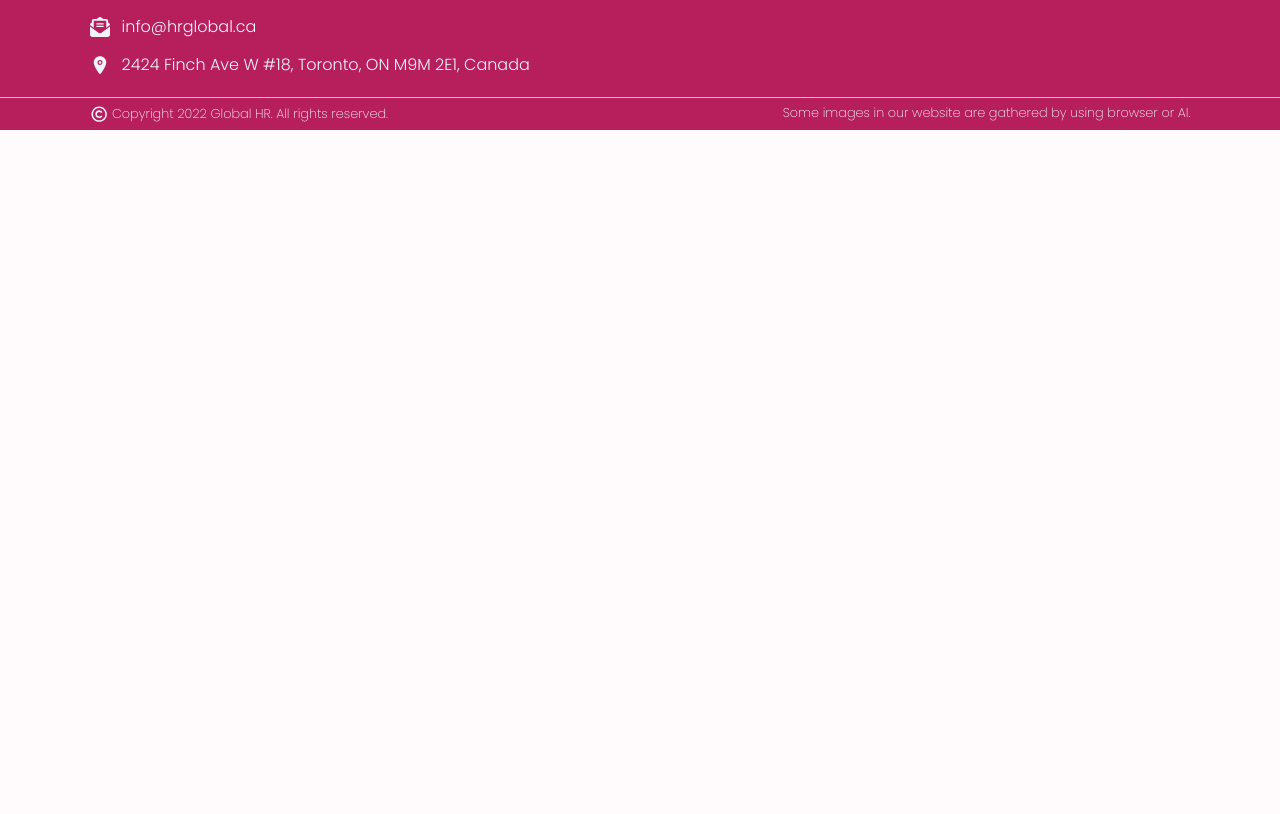
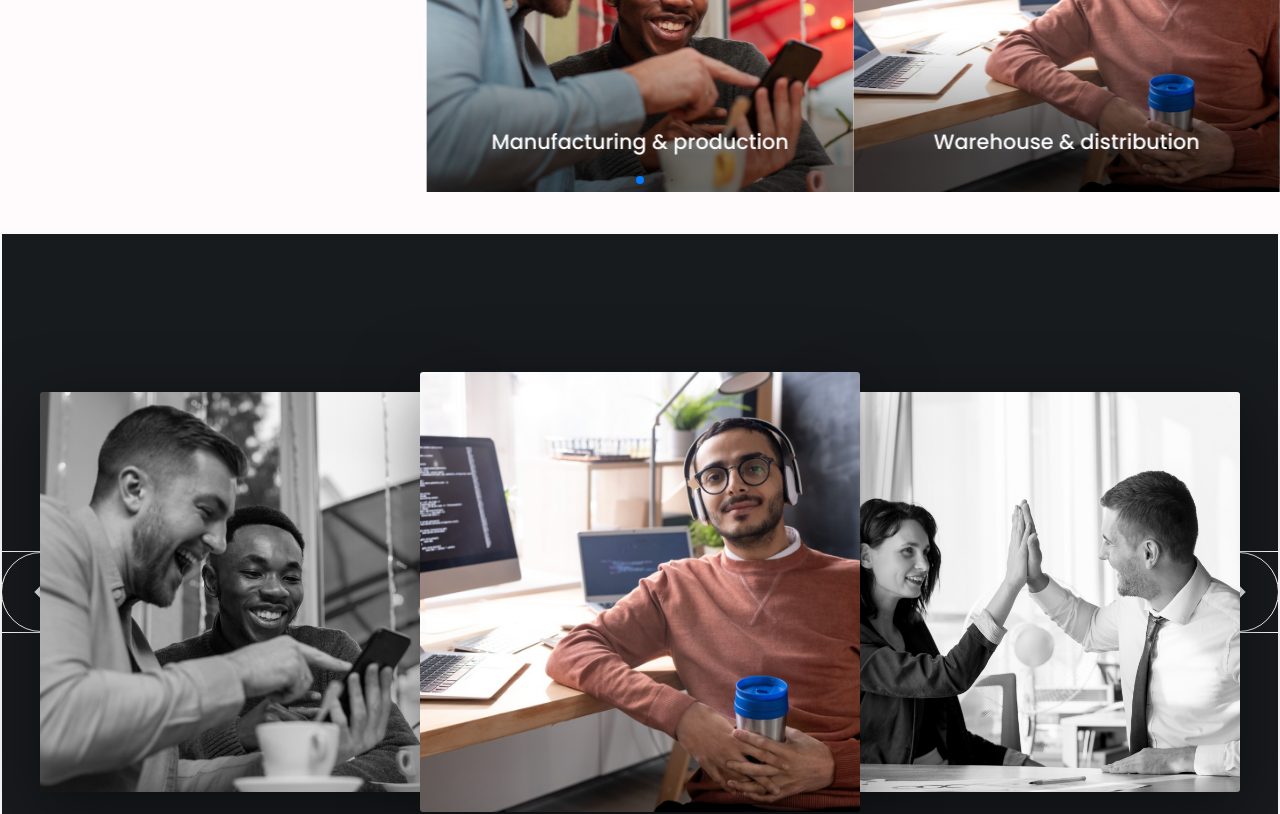
Before and after one commit to AnserShafiq/GlobalHR, a React (Create React App) app: page /for-employers in a window 1280 px wide. Shown: the part 1560-2374 px from the top of the page. Before the commit the page ends 1690 px from the top, so only its background shows below. Built offline with nearby package versions, Linux system fonts and the light colour scheme; the HTML template or start-up script is replaced by a standard one.

Commit message:
Creation of slider under process

```diff
--- a/package.json
+++ b/package.json
@@ -11,6 +11,7 @@
     "react-icons": "^5.3.0",
     "react-router-dom": "^6.26.2",
     "react-scripts": "5.0.1",
+    "swiper": "^11.1.14",
     "web-vitals": "^2.1.4"
   },
   "scripts": {
--- a/src/Components/IndustriesSlide.jsx
+++ b/src/Components/IndustriesSlide.jsx
@@ -1,9 +1,115 @@
-import React from 'react'
+import React, { useEffect, useRef } from 'react'
+import { Autoplay, EffectCoverflow, Pagination } from 'swiper/modules'
+import { Swiper, SwiperSlide } from 'swiper/react'
+import 'swiper/css'
+import 'swiper/css/autoplay'
+import 'swiper/css/pagination'
+import 'swiper/css/effect-flip'
+
+
+
+const SlidesData = [
+  {
+    img: require('../Images/Home/h1.jpg'),
+    name: 'Manufacturing & production'
+  },{
+    img: require('../Images/Home/h2.jpg'),
+    name: 'Warehouse & distribution'
+  },{
+    img: require('../Images/Home/h3.jpg'),
+    name: 'Transportation & logistics'
+  },{
+    img: require('../Images/Home/h4.jpg'),
+    name: 'Administrative & Clerical'
+  },{
+    img: require('../Images/Home/h5.jpg'),
+    name: 'Healthcare & Medical'
+  },{
+    img: require('../Images/Home/h6.jpg'),
+    name: 'Finance & Accounting'
+  },{
+    img: require('../Images/Home/h6.jpg'),
+    name: 'Call center & customer service'
+  },{
+    img: require('../Images/Home/h6.jpg'),
+    name: 'Hospitality & Tourism'
+  },{
+    img: require('../Images/Home/h6.jpg'),
+    name: 'Retail & Sales'
+  },{
+    img: require('../Images/Home/h6.jpg'),
+    name: 'Engineering & Technical'
+  },{
+    img: require('../Images/Home/h6.jpg'),
+    name: 'Information Technology'
+  },{
+    img: require('../Images/Home/h6.jpg'),
+    name: 'HR & Recruitment '
+  },
+]
+
 
 const IndustriesSlide = () => {
-  return(
-    <div>
-        Slider
+
+  const swiperRef =  useRef(null);
+
+  useEffect(() => {
+    const handleMouseEnter = () => {
+      if(swiperRef.current && swiperRef.current.autoplay){
+        swiperRef.current.autoplay.stop();
+      }
+    }
+
+    const handleMouseLeave = () => {
+      if(swiperRef.current && swiperRef.current.autoplay){
+        swiperRef.current.autoplay.start();
+      }
+    }
+
+    const swiperContainer = swiperRef.current && swiperRef.current.el;
+    if(swiperContainer){
+      swiperContainer.addEventListener('mouseenter', handleMouseEnter);
+      swiperContainer.addEventListener('mouseleave', handleMouseLeave);
+      return () => {
+        swiperContainer.removeEventListener('mouseenter', handleMouseEnter);
+        swiperContainer.removeEventListener('mouseleave', handleMouseLeave);
+      }
+    }
+
+  },[])
+
+  return (
+    <div className='flex justify-center py-10'>
+      <Swiper
+      effect={'coverflow'}
+      grabCursor={true}
+      centeredSlides={true}
+      slidesPerView={'3'}
+      autoplay={{delay:4000, disableOnIteration: true}}
+      coverflowEffect={{
+        rotate: 50,
+        stretch: 0,
+        depth: 100,
+        modifier: 1,
+        slideShadows: true,
+      }}
+      pagination={ { dynamicBullets: true, clickable:true}}
+      modules={[Autoplay, EffectCoverflow, Pagination]}
+      className='px-10'
+      loop={true}
+
+      >
+        {SlidesData.map((Slide, index) =>(
+          <SwiperSlide key={index}>
+            <div className='flex flex-col w-full h-[380px]'>
+              <img className='h-full w-full object-cover ' src={Slide.img} alt={`${Slide.name}`}/>
+              <div className='absolute flex flex-col items-center justify-end pb-[8%] top-0 left-0 h-full w-full content-0 bg-gradient-to-t from-10% from-[#0000007f] to-40% to-transparent '>
+                <h5 className='text-[1.3rem] font-[500] text-slate-50'>{Slide.name}</h5>
+              </div>
+            </div>
+          </SwiperSlide>
+        ) )}
+      </Swiper>
     </div>
   )
 }
--- /dev/null
+++ b/src/Components/Slider.css
@@ -0,0 +1,65 @@
+
+
+.slide{
+    height: 25rem;
+    width: 25rem;
+    border-radius: 3px;
+    overflow: hidden;
+    box-shadow: 0 1rem 4rem rgba(0,0,0,.5);
+    position: relative;
+    z-index: 0;
+    transition: all 0.5s ease-in-out;
+
+}
+.slide img{
+    width: 100%;
+    min-height: 100%;
+    object-fit: cover;
+}
+
+.main-slide{
+    transform: scale(1.1);
+    z-index: 2;
+    cursor: pointer;
+}
+.main-slide:hover{
+    transform: scale(1.2);
+}
+
+.left-slide {
+    transform: left scale(1.0) skewY(-1deg);
+    z-index: 1;
+}
+.right-slide {
+    transform: right scale(1.0) skewY(1deg);
+    z-index: 1;
+}
+.left-slide img, .right-slide img{
+    filter: grayscale(80);
+}
+
+
+.slider-btns{
+    display: flex;
+    position: absolute;
+    justify-content:space-between ;
+    border: 1px solid white;
+    width: 100%;
+}
+.carousel__btn {
+    background-color: transparent;
+    height: 5rem;
+    width: 5rem;
+    border-radius: 50%;
+    border:1px solid currentColor;
+    color: #fff;
+    cursor: pointer;
+}
+.carousel__btn svg {
+    height: 2rem;
+    width: 2rem;
+    margin: auto;
+}
+.carousel__btn:hover {
+    color: #aaa;
+}
--- /dev/null
+++ b/src/Components/Slider.jsx
@@ -0,0 +1,103 @@
+import React, { useState } from 'react'
+import './Slider.css'
+
+const SlidesData = [
+{
+    img: require('../Images/Home/h1.jpg'),
+    name: 'Manufacturing & production'
+},{
+    img: require('../Images/Home/h2.jpg'),
+    name: 'Warehouse & distribution'
+},{
+    img: require('../Images/Home/h3.jpg'),
+    name: 'Transportation & logistics'
+},{
+    img: require('../Images/Home/h4.jpg'),
+    name: 'Administrative & Clerical'
+},{
+    img: require('../Images/Home/h5.jpg'),
+    name: 'Healthcare & Medical'
+},{
+    img: require('../Images/Home/h6.jpg'),
+    name: 'Finance & Accounting'
+},{
+    img: require('../Images/Home/h6.jpg'),
+    name: 'Call center & customer service'
+},{
+    img: require('../Images/Home/h6.jpg'),
+    name: 'Hospitality & Tourism'
+},{
+    img: require('../Images/Home/h6.jpg'),
+    name: 'Retail & Sales'
+},{
+    img: require('../Images/Home/h6.jpg'),
+    name: 'Engineering & Technical'
+},{
+    img: require('../Images/Home/h6.jpg'),
+    name: 'Information Technology'
+},{
+    img: require('../Images/Home/h6.jpg'),
+    name: 'HR & Recruitment '
+},
+]
+
+
+const Slider = () => {
+
+    const [prev, setPrevIndex] = useState(0);
+    const [current, setCurrentIndex] = useState(1);
+    const [next, setNextIndex] = useState(2);
+
+    const callPrev = () =>{
+        if(prev === 0){
+            setNextIndex(current)
+            setCurrentIndex(prev)
+            setPrevIndex(SlidesData.length - 1);
+        }else{
+            setNextIndex(current)
+            setCurrentIndex(prev)
+            setPrevIndex(prev - 1);
+        }
+
+    }
+    const callNext = () =>{
+        if(next === SlidesData.length - 1){
+            setPrevIndex(current)
+            setCurrentIndex(next)
+            setNextIndex(0);
+        }else{
+            setPrevIndex(current)
+            setCurrentIndex(next)
+            setNextIndex(next + 1);
+        }
+
+    }
+
+
+    return (
+        <div className='flex justify-center w-[100%] px-[4%] flex-col items-center text-[1.6rem] text-[#fff] bg-[#181b1e] min-h-[90vh] border-2 border-slate-50'>
+           <div className='relative flex '>
+                {/* Previous Slide */}
+                <div className='slide left-slide'>
+                    <img src={SlidesData[prev].img} alt='Try'/>
+                </div>
+                {/* Current Slide */}
+                <div className='slide main-slide'>
+                    <img src={SlidesData[current].img} alt='Try'/>
+                </div>
+                {/* Next Slide */}
+                <div className='slide right-slide'>
+                    <img src={SlidesData[next].img} alt='Try'/>
+                </div>
+                {/* Carousel Btns */}
+
+           </div>
+           <div className='slider-btns'>
+                <button class="carousel__btn" onClick={callPrev} id="leftBtn"><svg xmlns="http://www.w3.org/2000/svg" viewBox="0 0 24 24"><path fill="currentColor" fill-rule="evenodd" d="m15 4l2 2l-6 6l6 6l-2 2l-8-8z"/></svg></button>
+                <button class="carousel__btn" onClick={callNext} id="rightBtn"><svg xmlns="http://www.w3.org/2000/svg" viewBox="0 0 24 24"><path fill="currentColor" fill-rule="evenodd" d="m9.005 4l8 8l-8 8L7 18l6.005-6L7 6z"/></svg></button>
+            </div>
+        </div>
+    )
+}
+
+export default Slider
--- a/src/Pages/Employers/Employers.jsx
+++ b/src/Pages/Employers/Employers.jsx
@@ -2,6 +2,7 @@ import React from 'react'
 import PageStarter from '../../Components/PageStarter'
 import ES_2 from './Sections/ES_2'
 import IndustriesSlide from '../../Components/IndustriesSlide'
+import Slider from '../../Components/Slider'
 
 const Employers = () => {
   const SectionOneData = {
@@ -18,6 +19,7 @@ const Employers = () => {
       <PageStarter BodyData={SectionOneData}/>
       <ES_2 />
       <IndustriesSlide />
+      <Slider />
     </div>
   )
 }
```
Also changed, not shown: 1 other file (tests, documents, lock files or other folders).
